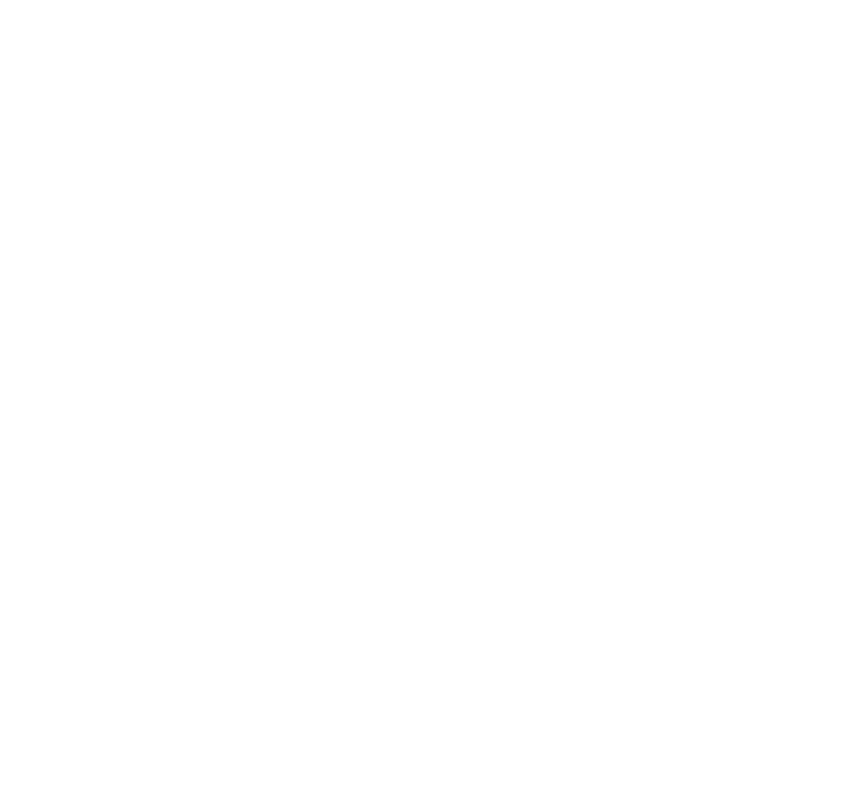
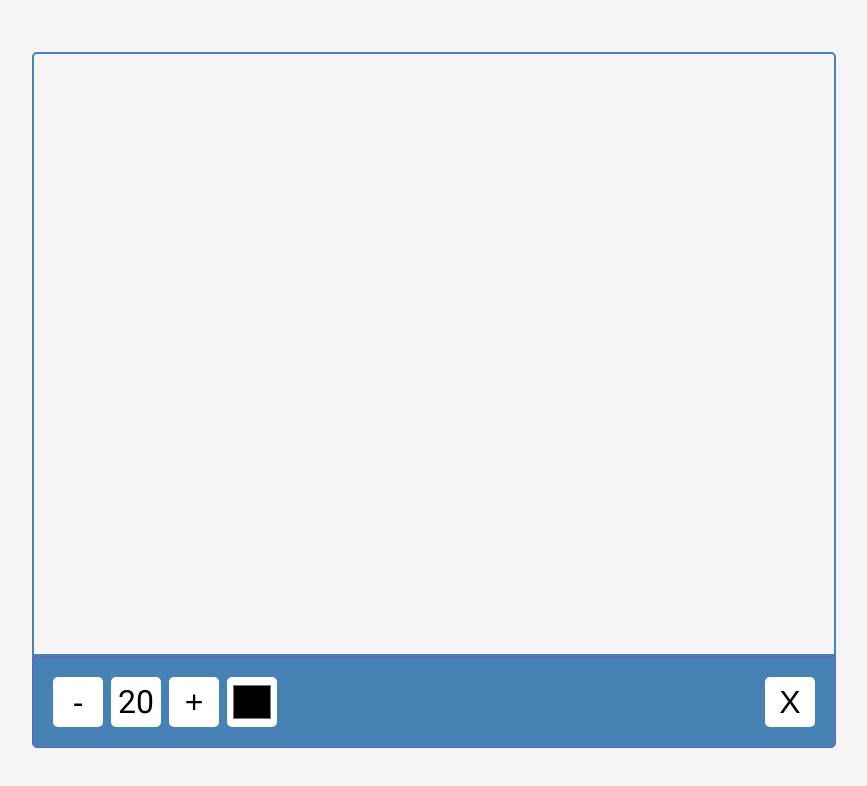
Before and after one commit to Presnia/drawing-app-nd, a website: page index.html in a window 1280 px wide. Shown: the whole page, without its empty margins (206-1073 px from the left). Drawn offline with Linux system fonts and the light colour scheme.

Commit message:
Tne main interface has been created

```diff
--- a/css/style.css
+++ b/css/style.css
@@ -5,6 +5,7 @@
 }
 
 body {
+  background-color: #f5f5f5;
   display: flex;
   flex-direction: column;
   align-items: center;
@@ -12,5 +13,39 @@ body {
   height: 100vh;
   margin: 0;
   font-family: 'Roboto',sans-serif;
-  overflow: hidden;
 }
+
+canvas {
+  border: 2px solid steelblue;
+  border-top-left-radius: 5px;
+  border-top-right-radius: 5px;
+}
+
+.toolbox {
+  display: flex;
+  width: 804px;
+  padding: 1rem;
+  background-color: steelblue;
+  border: 1px solid slateblue;
+  border-bottom-left-radius: 5px;
+  border-bottom-right-radius: 5px;
+}
+
+.toolbox > * {
+  display: flex;
+  align-items: center;
+  justify-content: center;
+  width: 50px;
+  height: 50px;
+  margin: 0.25rem;
+  padding: 0.25rem;
+  font-size: 2rem;
+  background-color: #fff;
+  border: none;
+  border-radius: 5px;
+  cursor: pointer;
+}
+
+.toolbox > *:last-child {
+  margin-left: auto;
+}
--- a/index.html
+++ b/index.html
@@ -9,6 +9,13 @@
     <title>Drawing App</title>
 </head>
 <body>
-
+    <canvas id="canvas" width="800" height="600"></canvas>
+    <div class="toolbox">
+        <button id="decrease">-</button>
+        <span id="size">20</span>
+        <button id="increase">+</button>
+        <input type="color" id="color">
+        <button id="clear">X</button>
+    </div>
 </body>
 </html>
```
Lines whose indentation alone changed are shown as unchanged.
